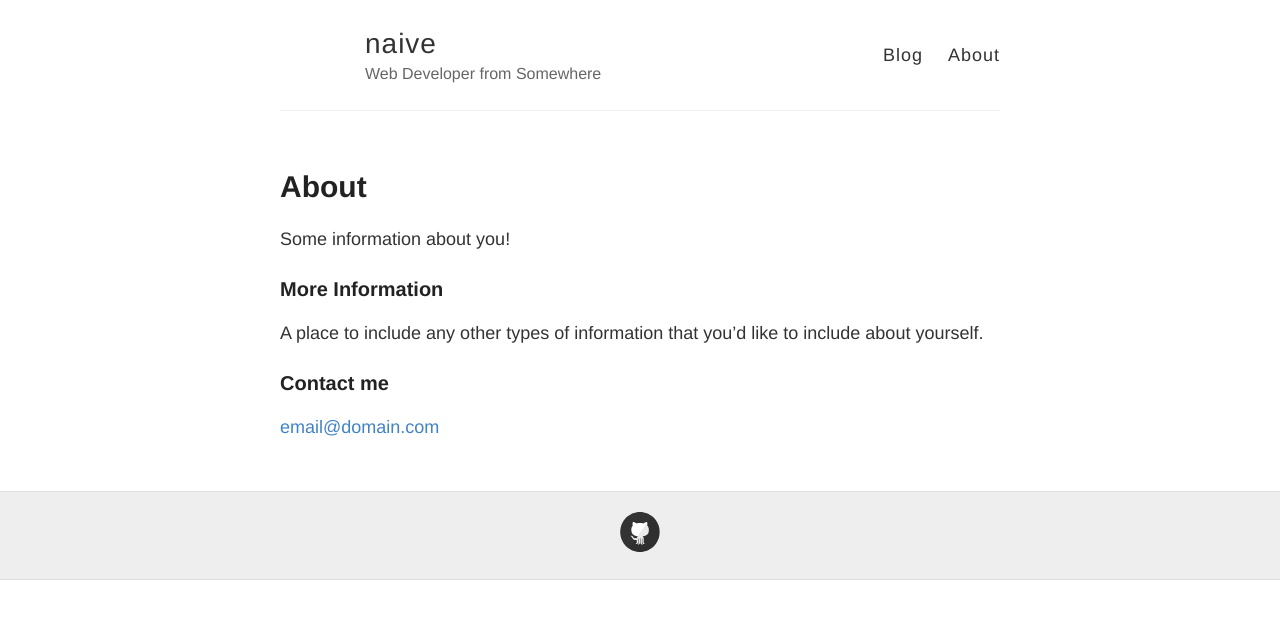
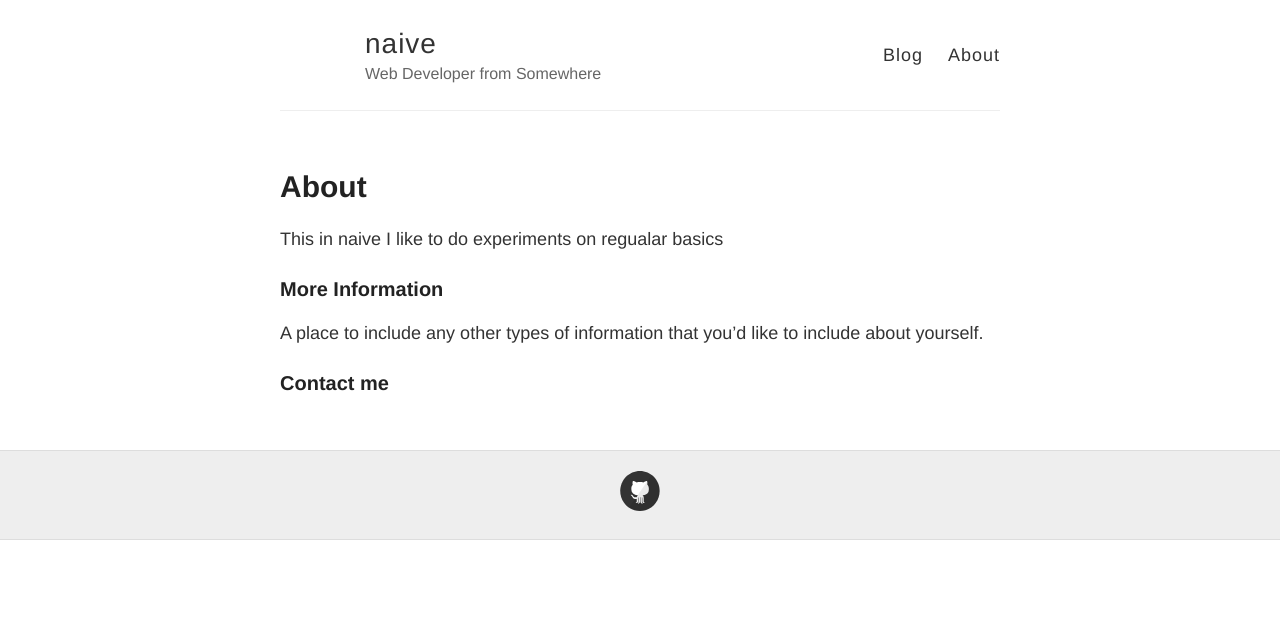
Before and after one commit to naiveba/naiveba.github.io, a Jekyll site: the page built from about.md, in a window 1280 px wide. Shown: the top 619 px of the page. Built offline with Jekyll 4.4.1, drawn with Linux system fonts in a browser that asks for light colours.

Commit message:
edited about.md

```diff
--- a/about.md
+++ b/about.md
@@ -3,13 +3,10 @@ layout: page
 title: About
 permalink: /about/
 ---
-
-Some information about you!
+This in naive I like to do experiments on regualar basics
 
 ### More Information
 
 A place to include any other types of information that you'd like to include about yourself.
 
 ### Contact me
-
-[email@domain.com](mailto:email@domain.com)
```
